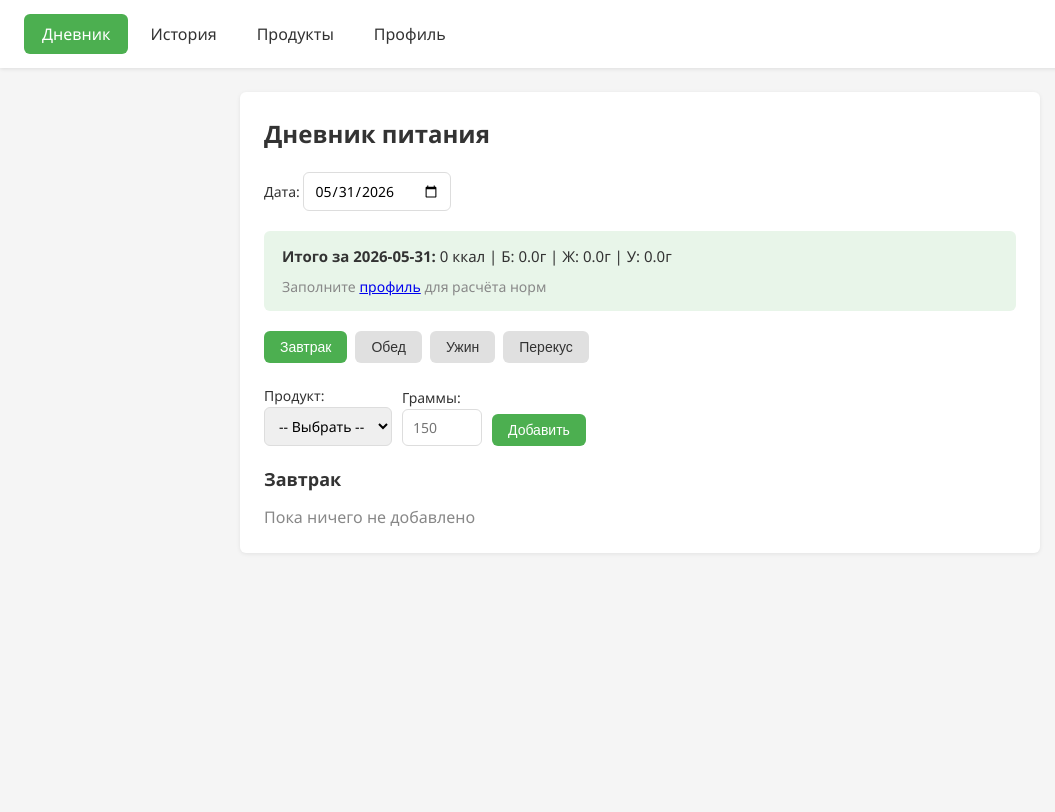
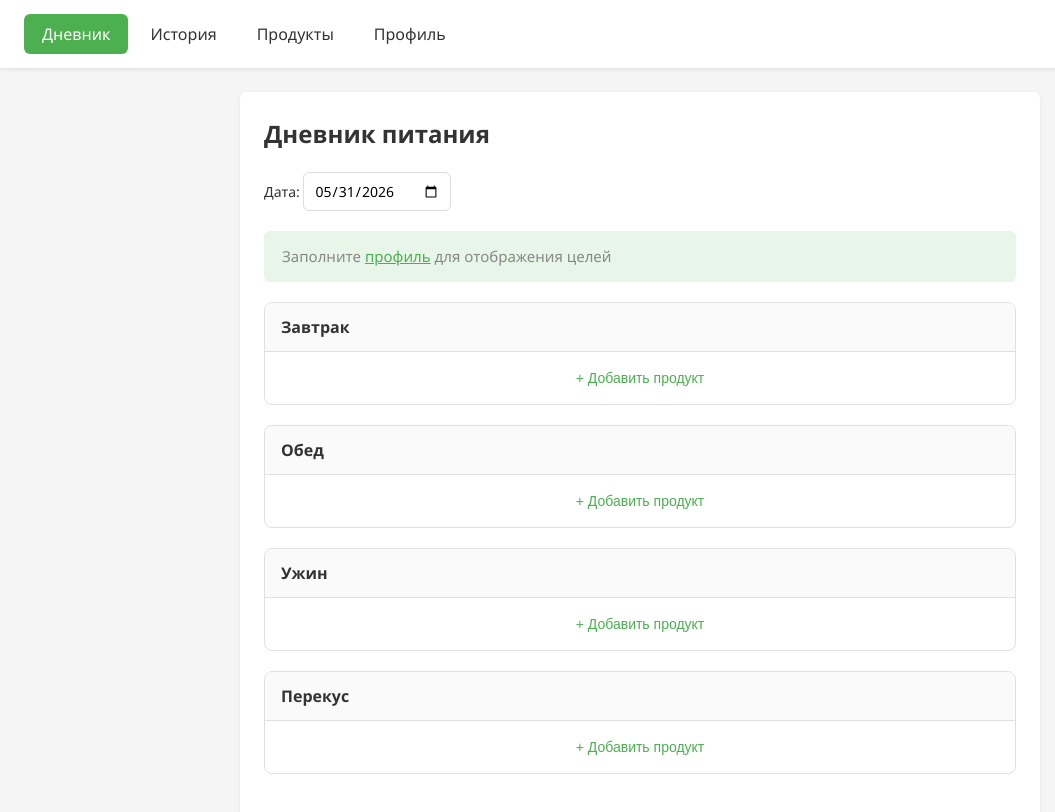
Before and after one commit to PaninaAnna/calorie-tracker, a React (Vite) app: page / in a window 1280 px wide. Shown: the top 812 px of the page, without its empty margins (0-1055 px from the left). Built offline with nearby package versions, Linux system fonts and the light colour scheme.

Commit message:
diary page redisign, added cfpc progrress bars

```diff
--- a/src/pages/DiaryPage.jsx
+++ b/src/pages/DiaryPage.jsx
@@ -1,13 +1,12 @@
 import { useState, useMemo } from 'react'
 
-const MEAL_TABS = ['Завтрак', 'Обед', 'Ужин', 'Перекус']
+const MEAL_TYPES = ['Завтрак', 'Обед', 'Ужин', 'Перекус']
 
 function getToday() {
   return new Date().toISOString().split('T')[0]
 }
 
 function DiaryPage() {
-  const [activeTab, setActiveTab] = useState('Завтрак')
   const [selectedDate, setSelectedDate] = useState(() => {
     const saved = localStorage.getItem('selectedDate')
     return saved || getToday()
@@ -16,13 +15,14 @@ function DiaryPage() {
     const saved = localStorage.getItem('diary')
     return saved ? JSON.parse(saved) : []
   })
+  const [addingTo, setAddingTo] = useState(null)
+  const [editingId, setEditingId] = useState(null)
   const [selectedProduct, setSelectedProduct] = useState('')
   const [grams, setGrams] = useState('')
   const [error, setError] = useState('')
 
   const products = JSON.parse(localStorage.getItem('products') || '[]')
 
-  // Профиль и цели
   const profile = useMemo(() => {
     const saved = localStorage.getItem('profile')
     return saved ? JSON.parse(saved) : null
@@ -48,10 +48,6 @@ function DiaryPage() {
     }
   }, [profile])
 
-  const filteredEntries = diary.filter(
-    e => e.mealType === activeTab && e.date === selectedDate
-  )
-
   const dayEntries = diary.filter(e => e.date === selectedDate)
   const dayTotals = dayEntries.reduce((acc, e) => {
     acc.calories += e.calories
@@ -61,15 +57,15 @@ function DiaryPage() {
     return acc
   }, { calories: 0, proteins: 0, fats: 0, carbs: 0 })
 
+  const getEntriesByMeal = (mealType) =>
+    dayEntries.filter(e => e.mealType === mealType)
+
   const handleDateChange = (e) => {
-    const date = e.target.value
-    setSelectedDate(date)
-    localStorage.setItem('selectedDate', date)
+    setSelectedDate(e.target.value)
+    localStorage.setItem('selectedDate', e.target.value)
   }
 
-  const handleAdd = (e) => {
-    e.preventDefault()
-
+  const handleSave = (mealType) => {
     if (!selectedProduct) {
       setError('Выберите продукт')
       return
@@ -83,10 +79,11 @@ function DiaryPage() {
     const product = products.find(p => p.id === parseInt(selectedProduct))
     const coefficient = gramsNum / 100
 
-    const entry = {
-      id: Date.now(),
-      date: selectedDate,
-      mealType: activeTab,
+    if (editingId) {
+      const updated = diary.map(e => {
+        if (e.id === editingId) {
+          return {
+            ...e,
             productId: product.id,
             productName: product.name,
             grams: gramsNum,
@@ -95,10 +92,47 @@ function DiaryPage() {
             carbs: +(product.carbs * coefficient).toFixed(1),
             calories: +(product.calories * coefficient).toFixed(0)
           }
-
+        }
+        return e
+      })
+      setDiary(updated)
+      localStorage.setItem('diary', JSON.stringify(updated))
+    } else {
+      const entry = {
+        id: Date.now(),
+        date: selectedDate,
+        mealType,
+        productId: product.id,
+        productName: product.name,
+        grams: gramsNum,
+        proteins: +(product.proteins * coefficient).toFixed(1),
+        fats: +(product.fats * coefficient).toFixed(1),
+        carbs: +(product.carbs * coefficient).toFixed(1),
+        calories: +(product.calories * coefficient).toFixed(0)
+      }
       const updated = [...diary, entry]
       setDiary(updated)
       localStorage.setItem('diary', JSON.stringify(updated))
+    }
+
+    setAddingTo(null)
+    setEditingId(null)
+    setSelectedProduct('')
+    setGrams('')
+    setError('')
+  }
+
+  const handleEdit = (entry) => {
+    setEditingId(entry.id)
+    setAddingTo(entry.mealType)
+    setSelectedProduct(String(entry.productId))
+    setGrams(String(entry.grams))
+    setError('')
+  }
+
+  const handleCancel = () => {
+    setAddingTo(null)
+    setEditingId(null)
     setSelectedProduct('')
     setGrams('')
     setError('')
@@ -110,12 +144,26 @@ function DiaryPage() {
     localStorage.setItem('diary', JSON.stringify(updated))
   }
 
-  const getRemainColor = (current, target) => {
-    if (!target) return '#333'
-    const percent = current / target
-    if (percent > 1) return '#e53935'
-    if (percent > 0.9) return '#f9a825'
-    return '#4caf50'
+  const ProgressBar = ({ current, target, label, unit, color }) => {
+    const percent = target ? Math.min((current / target) * 100, 100) : 0
+    const over = target && current > target
+    return (
+      <div style={{ flex: 1, minWidth: 120 }}>
+        <div style={{ fontSize: 12, marginBottom: 2, color: '#666' }}>{label}</div>
+        <div style={{ fontSize: 14, fontWeight: 600 }}>
+          {current}{unit} / {target || '?'}{unit}
+        </div>
+        <div style={{ height: 8, background: '#e0e0e0', borderRadius: 4, marginTop: 4, overflow: 'hidden' }}>
+          <div style={{
+            height: '100%',
+            width: `${percent}%`,
+            background: over ? '#e53935' : color,
+            borderRadius: 4,
+            transition: 'width 0.3s'
+          }} />
+        </div>
+      </div>
+    )
   }
 
   return (
@@ -127,101 +175,67 @@ function DiaryPage() {
         <input type="date" value={selectedDate} onChange={handleDateChange} />
       </div>
 
-      <div className="counter">
-        <strong>Итого за {selectedDate}:</strong>{' '}
-        {dayTotals.calories} ккал |{' '}
-        Б: {dayTotals.proteins.toFixed(1)}г |{' '}
-        Ж: {dayTotals.fats.toFixed(1)}г |{' '}
-        У: {dayTotals.carbs.toFixed(1)}г
-
+      {/* Шкалы прогресса */}
       {targets && (
-          <div style={{ marginTop: 8, fontSize: 14 }}>
-            <span>Цель: {targets.calories} ккал</span>
-            {' | '}
-            <span style={{ color: getRemainColor(dayTotals.calories, targets.calories) }}>
-              Осталось: {Math.max(0, targets.calories - dayTotals.calories)} ккал
-            </span>
-            {dayTotals.calories > targets.calories && (
-              <span style={{ color: '#e53935', marginLeft: 8 }}>Перебор на {dayTotals.calories - targets.calories} ккал</span>
-            )}
-            <div style={{ marginTop: 4, color: '#666' }}>
-              Б: {targets.proteins}г | Ж: {targets.fats}г | У: {targets.carbs}г (цель)
-            </div>
+        <div className="counter" style={{ display: 'flex', gap: 16, flexWrap: 'wrap' }}>
+          <ProgressBar current={dayTotals.calories} target={targets.calories} label="Калории" unit=" ккал" color="#4caf50" />
+          <ProgressBar current={+dayTotals.proteins.toFixed(1)} target={targets.proteins} label="Белки" unit="г" color="#2196f3" />
+          <ProgressBar current={+dayTotals.fats.toFixed(1)} target={targets.fats} label="Жиры" unit="г" color="#ff9800" />
+          <ProgressBar current={+dayTotals.carbs.toFixed(1)} target={targets.carbs} label="Углеводы" unit="г" color="#9c27b0" />
         </div>
       )}
 
       {!targets && (
-          <div style={{ marginTop: 8, fontSize: 14, color: '#888' }}>
-            Заполните <a href="/profile">профиль</a> для расчёта норм
+        <div className="counter">
+          <span style={{ color: '#888' }}>Заполните <a href="/profile">профиль</a> для отображения целей</span>
         </div>
+      )}
+
+      {/* Блоки по приёмам пищи */}
+      {MEAL_TYPES.map(mealType => {
+        const entries = getEntriesByMeal(mealType)
+        const isAdding = addingTo === mealType
+
+        return (
+          <div key={mealType} style={{
+            marginBottom: 20,
+            border: '1px solid #e0e0e0',
+            borderRadius: 8,
+            overflow: 'hidden'
+          }}>
+            <div style={{
+              background: '#fafafa',
+              padding: '12px 16px',
+              fontWeight: 600,
+              fontSize: 16,
+              borderBottom: '1px solid #e0e0e0'
+            }}>
+              {mealType}
+              {entries.length > 0 && (
+                <span style={{ fontWeight: 400, fontSize: 13, color: '#888', marginLeft: 8 }}>
+                  {entries.reduce((s, e) => s + e.calories, 0)} ккал
+                </span>
               )}
             </div>
 
-      <div style={{ display: 'flex', gap: 8, marginBottom: 20 }}>
-        {MEAL_TABS.map(tab => (
-          <button
-            key={tab}
-            onClick={() => {
-              setActiveTab(tab)
-              setError('')
-            }}
-            className={`tab-btn ${activeTab === tab ? 'active' : ''}`}
-          >
-            {tab}
-          </button>
-        ))}
-      </div>
-
-      <form onSubmit={handleAdd} style={{ marginBottom: 20, display: 'flex', gap: 10, alignItems: 'end', flexWrap: 'wrap' }}>
-        <div>
-          <label>Продукт:</label><br />
-          <select value={selectedProduct} onChange={e => setSelectedProduct(e.target.value)}>
-            <option value="">-- Выбрать --</option>
-            {products.map(p => (
-              <option key={p.id} value={p.id}>{p.name} ({p.calories} ккал)</option>
-            ))}
-          </select>
-        </div>
-        <div>
-          <label>Граммы:</label><br />
-          <input
-            type="number"
-            value={grams}
-            onChange={e => setGrams(e.target.value)}
-            placeholder="150"
-            style={{ width: 80 }}
-          />
-        </div>
-        <button type="submit">Добавить</button>
-        {error && <span className="error">{error}</span>}
-      </form>
-
-      <h3>{activeTab}</h3>
-      {filteredEntries.length === 0 ? (
-        <p className="empty">Пока ничего не добавлено</p>
-      ) : (
-        <table>
-          <thead>
-            <tr>
-              <th>Продукт</th>
-              <th>Граммы</th>
-              <th>Белки</th>
-              <th>Жиры</th>
-              <th>Углеводы</th>
-              <th>Ккал</th>
-              <th></th>
-            </tr>
-          </thead>
+            {entries.length > 0 && (
+              <table style={{ margin: 0 }}>
                 <tbody>
-            {filteredEntries.map(e => (
+                  {entries.map(e => (
                     <tr key={e.id}>
                       <td>{e.productName}</td>
                       <td>{e.grams}г</td>
-                <td>{e.proteins}г</td>
-                <td>{e.fats}г</td>
-                <td>{e.carbs}г</td>
-                <td>{e.calories}ккал</td>
-                <td>
+                      <td>Б: {e.proteins} Ж: {e.fats} У: {e.carbs}</td>
+                      <td>{e.calories} ккал</td>
+                      <td style={{ width: 60 }}>
+                        <button
+                          className="btn-delete"
+                          onClick={() => handleEdit(e)}
+                          style={{ color: '#2196f3', marginRight: 4 }}
+                          title="Редактировать"
+                        >
+                          ✏️
+                        </button>
                         <button className="btn-delete" onClick={() => deleteEntry(e.id)}>×</button>
                       </td>
                     </tr>
@@ -229,6 +243,51 @@ function DiaryPage() {
                 </tbody>
               </table>
             )}
+
+            {isAdding ? (
+              <div style={{ padding: 12, background: '#f9f9f9', display: 'flex', gap: 8, alignItems: 'end', flexWrap: 'wrap' }}>
+                <div>
+                  <select value={selectedProduct} onChange={e => setSelectedProduct(e.target.value)}>
+                    <option value="">-- Продукт --</option>
+                    {products.map(p => (
+                      <option key={p.id} value={p.id}>{p.name} ({p.calories} ккал)</option>
+                    ))}
+                  </select>
+                </div>
+                <div>
+                  <input
+                    type="number"
+                    value={grams}
+                    onChange={e => setGrams(e.target.value)}
+                    placeholder="г"
+                    style={{ width: 70 }}
+                  />
+                </div>
+                <button onClick={() => handleSave(mealType)}>
+                  {editingId ? 'Сохранить' : 'Добавить'}
+                </button>
+                <button onClick={handleCancel} style={{ background: '#999' }}>Отмена</button>
+                {error && <span className="error">{error}</span>}
+              </div>
+            ) : (
+              <div style={{ padding: 10, textAlign: 'center' }}>
+                <button
+                  onClick={() => {
+                    setAddingTo(mealType)
+                    setEditingId(null)
+                    setSelectedProduct('')
+                    setGrams('')
+                    setError('')
+                  }}
+                  style={{ background: 'none', color: '#4caf50', fontSize: 14 }}
+                >
+                  + Добавить продукт
+                </button>
+              </div>
+            )}
+          </div>
+        )
+      })}
     </>
   )
 }
--- a/src/styles/index.css
+++ b/src/styles/index.css
@@ -185,3 +185,9 @@ button:hover {
   color: #888;
   margin-top: 12px;
 }
+
+/* Ссылка внутри текста */
+.counter a {
+  color: var(--color-primary);
+  font-weight: 500;
+}
```
Lines whose indentation alone changed are shown as unchanged.
